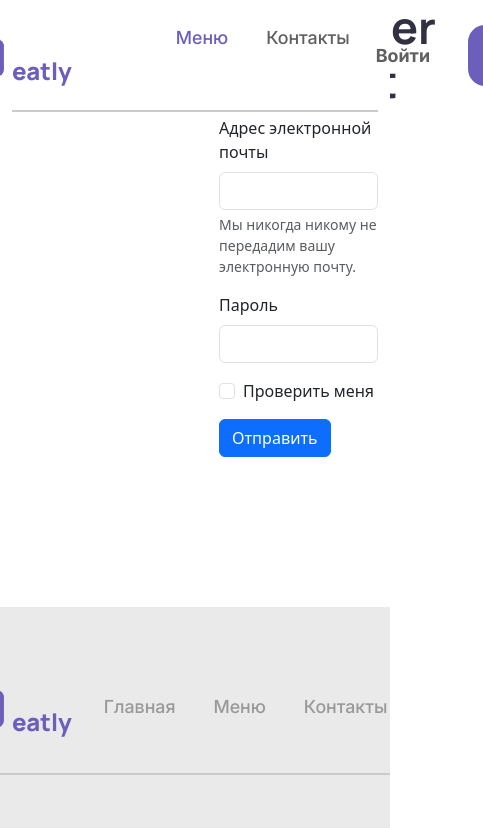
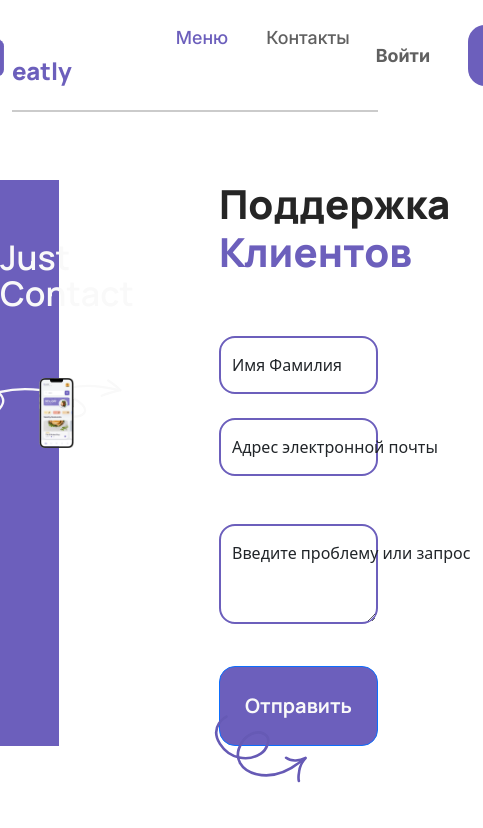
Before and after one commit to Feoor/Coursework, a website: page src/pages/contact_page.html in a window 390 px wide. Shown: the top 828 px of the page, 483 px wide, since content can reach past the window. Drawn offline with nearby package versions, Linux system fonts and the light colour scheme.

Commit message:
Доделал страницу обратной связи, остался адаптив и страница входа/регистрации

```diff
--- a/src/pages/contact_page.html
+++ b/src/pages/contact_page.html
@@ -54,29 +54,31 @@
 
                 <!--  Иллюстрации(слева)  -->
                 <div class="contact__illustrations col-6">
-                    <div class="illustrations__purple-block h-100">
-                        <h2 class="illustrations__title">Just Contact</h2>
+                    <div class="illustrations__purple-block">
+                        <h2 class="illustrations__title text-center">Just Contact</h2>
                     </div>
                 </div>
 
                 <!--  Форма обратной связи(справа)  -->
                 <div class="contact__support col-6">
-                    <h2 class="contact__title">Customer Support</h2>
+                    <h2 class="contact__title">
+                        Поддержка
+                        <span class="highlight--purple">клиентов</span>
+                    </h2>
                     <form class="contact__form needs-validation" novalidate>
-                        <div class="mb-3">
-                            <label for="exampleInputEmail1" class="form-label">Адрес электронной почты</label>
-                            <input type="email" class="form-control" id="exampleInputEmail1" aria-describedby="emailHelp">
-                            <div id="emailHelp" class="form-text">Мы никогда никому не передадим вашу электронную почту.</div>
+                        <div class="contact__form-input contact__form-input--text form-floating mb-4">
+                            <input type="text" class="form-control" id="ContactSupportFullNameInput" placeholder="Имя Фамилия">
+                            <label for="ContactSupportFullNameInput">Имя Фамилия</label>
                         </div>
-                        <div class="mb-3">
-                            <label for="exampleInputPassword1" class="form-label">Пароль</label>
-                            <input type="password" class="form-control" id="exampleInputPassword1">
+                        <div class="contact__form-input contact__form-input--email form-floating mb-5">
+                            <input type="email" class="form-control" id="ContactSupportEmailInput" placeholder="Адрес электронной почты">
+                            <label for="ContactSupportEmailInput">Адрес электронной почты</label>
                         </div>
-                        <div class="mb-3 form-check">
-                            <input type="checkbox" class="form-check-input" id="exampleCheck1">
-                            <label class="form-check-label" for="exampleCheck1">Проверить меня</label>
+                        <div class="contact__form-input contact__form-input--textarea form-floating">
+                            <textarea class="form-control" placeholder="Leave a comment here" id="ContactSupportComment" style="height: 100px"></textarea>
+                            <label for="ContactSupportComment">Введите проблему или запрос</label>
                         </div>
-                        <button type="submit" class="btn btn-primary">Отправить</button>
+                        <button type="submit" class="contact__form-btn btn btn-primary w-100">Отправить</button>
                     </form>
                 </div>
 
--- /dev/null
+++ b/src/scss/contact_us_style.scss
@@ -0,0 +1,103 @@
+.contact__wrapper {
+  padding-top: 180px;
+
+  /* Стилия иллюстраций(слева) */
+  .contact__illustrations {
+    .illustrations__purple-block {
+      width: calc(27.5% - 48px); /* Ширина блока на 50%(27.5% от всей ширины экрана) - отступ gx-5(48px) */
+      height: calc(100% - 228px); /* Блок высотой наравне с высотой формы */
+      padding-top: 60px;
+      background: var(--purple);
+      position: absolute;
+      /* Внутренний отступ контейнера(180px) + отступ gy-5(48px) = 228px */
+      top: 228px;
+      left: 0;
+
+      .illustrations__title {
+        position: relative;
+        font-family: var(--font-family), sans-serif;
+        font-weight: 600;
+        font-size: 34px;
+        line-height: 105%;
+        color: #f9f9f9;
+
+        &::after {
+          display: inline-block;
+          content: '';
+          width: 186px;
+          height: 40px;
+          background-image: url('../icons/white_straight_spiral_arrow.svg');
+          background-size: contain;
+          background-repeat: no-repeat;
+          transition: .2s background-color ease-in-out;
+          position: absolute;
+          bottom: -150%;
+          left: 50%;
+          transform: translateX(-50%);
+        }
+      }
+      /* Иллюстрация приложения на телефоне */
+      &::after {
+        display: inline-block;
+        content: '';
+        width: 60%;
+        height: 85%;
+        background-image: url('../img/mobile_screen.png');
+        background-size: contain;
+        background-repeat: no-repeat;
+        position: absolute;
+        bottom: -20%;
+        right: -25%;
+      }
+    }
+  }
+
+  /* Стили для формы(справа) */
+  .contact__support {
+    .contact__title {
+      margin-bottom: 60px;
+      font-family: var(--font-family), sans-serif;
+      font-weight: 800;
+      font-size: 40px;
+      color: #252525;
+    }
+
+    .contact__form-input input,
+    .contact__form-input textarea {
+      border: 2px solid var(--purple);
+      border-radius: 16px;
+    }
+    .contact__form-input--textarea textarea {
+      margin-bottom: 42px;
+    }
+    .contact__form-btn {
+      position: relative;
+      padding: 1.5rem 0;
+      border-radius: 16px;
+      background-color: var(--purple);
+      font-family: var(--font-family), sans-serif;
+      font-weight: 700;
+      font-size: 20px;
+      color: #f9f9f9;
+      transition: .2s background-color ease-in-out;
+
+      &:hover {
+        background-color: var(--purple-hover);
+      }
+      /* Иллюстрация */
+      &::before {
+        display: inline-block;
+        content: '';
+        width: 122px;
+        height: 122px;
+        background-image: url('../icons/spiral_arrow.svg');
+        background-repeat: no-repeat;
+        transition: .2s background-color ease-in-out;
+        position: absolute;
+        top: 35%;
+        left: -20%;
+        transform: rotate(85deg);
+      }
+    }
+  }
+}
--- a/src/scss/style.scss
+++ b/src/scss/style.scss
@@ -1,6 +1,7 @@
 @import 'fonts';
 @import "menu_styles";
 @import "restaurant_pages_style";
+@import "contact_us_style";
 
 :root {
   --font-family: "Manrope";
@@ -8,6 +9,8 @@
   --font4: "Public Sans", sans-serif;
   --font5: "Quicksand", sans-serif;
   --font6: "Plus Jakarta Sans", sans-serif;
+  --purple: #6c5fbc;
+  --purple-hover: #5a4aa3;
 }
 
 /* Базовые стили */
@@ -97,11 +100,11 @@ h2 {
     }
   }
   .menu__item--active {
-    color: #6c5fbc;
+    color: var(--purple);
   }
 }
 .highlight--purple {
-  color: #6c5fbc;
+  color: var(--purple);
 }
 .text-muted {
   color: #7c6fcd !important;
@@ -161,7 +164,7 @@ h2 {
   top: 0; left: 0; bottom: 0; right: 0;
   }
   &:hover {
-    background-color: #6c5fbc;
+    background-color: var(--purple);
     &::after {
       background: url("../icons/bookmark_white.svg") no-repeat;
       background-size: cover;
@@ -218,7 +221,7 @@ h2 {
     top: 0; left: 0; bottom: 0; right: 0;
   }
   &:hover {
-    background-color: #6c5fbc;
+    background-color: var(--purple);
   }
 }
 
@@ -258,7 +261,7 @@ h2 {
 /* Фиолетовый скроллбар */
 .purple-scrollbar {
   --sb-track-color: rgba(108, 95, 188, 0.2);
-  --sb-thumb-color: #6c5fbc;
+  --sb-thumb-color: var(--purple);
   --sb-size: 11px;
 
   &::-webkit-scrollbar {
@@ -305,7 +308,7 @@ h2 {
       font-weight: 900;
       font-size: 24px;
       line-height: 130%;
-      color: #6c5fbc;
+      color: var(--purple);
       cursor: pointer;
     }
 
@@ -345,7 +348,7 @@ h2 {
         font-size: 18px;
         line-height: 150%;
         color: #f9f9f9;
-        background: #6c5fbc;;
+        background: var(--purple);;
         border: none;
         border-radius: 17px;
         padding: 17px 26px;
@@ -353,7 +356,7 @@ h2 {
         transition: background .2s;
 
         &:hover {
-            background: #5a4aa3;
+            background: var(--purple-hover);
         }
     }
   }
@@ -411,7 +414,7 @@ h2 {
       .hero__btn--primary {
         border-radius: 12px;
         padding: 1rem 28px;
-        background: #6c5fbc;
+        background: var(--purple);
         border: none;
         font-family: var(--font-family), sans-serif;
         font-weight: 600;
@@ -422,24 +425,24 @@ h2 {
         transition: background .3s;
 
         &:hover {
-          background: #5a4aa3;
+          background: var(--purple-hover);
         }
       }
       .hero__btn--secondary {
         border-radius: 12px;
         padding: 1rem 28px;
         background: inherit;
-        border: 1.50px solid #6c5fbc;
+        border: 1.50px solid var(--purple);
         font-family: var(--font-family), sans-serif;
         font-weight: 600;
         font-size: 16px;
         letter-spacing: 0.01em;
         text-transform: capitalize;
-        color: #6c5fbc;
+        color: var(--purple);
         transition: background .3s;
 
         &:hover {
-          background: #6c5fbc;
+          background: var(--purple);
           color: #fff;
         }
       }
@@ -620,7 +623,7 @@ h2 {
       height: 63px;
       padding-left: 26px;
       padding-right: 68px;
-      background: #6c5fbc;
+      background: var(--purple);
       border: none;
       font-family: var(--font-family), sans-serif;
       font-weight: 600;
@@ -655,7 +658,7 @@ h2 {
         right: -85%;
       }
       &:hover {
-        background: #5a4aa3;
+        background: var(--purple-hover);
       }
       &:hover::after {
         transform: translateX(8px) translateY(-45%);
@@ -852,7 +855,7 @@ h2 {
   height: 280px;
   padding: 40px 65px;
   border-radius: 30px;
-  background: #6c5fbc url("../img/sale_bg.jpg");
+  background: var(--purple) url("../img/sale_bg.jpg");
   background-size: cover;
   position: relative;
 
@@ -900,7 +903,7 @@ h2 {
       border-radius: 11px;
       height: 53px;
       padding: 0 24px;
-      background: #6c5fbc;
+      background: var(--purple);
       border: none;
       font-family: var(--font-family), sans-serif;
       font-weight: 600;
@@ -912,7 +915,7 @@ h2 {
       transition: background .3s;
 
       &:hover {
-        background: #5a4aa3;
+        background: var(--purple-hover);
       }
     }
   }
@@ -935,7 +938,7 @@ h2 {
       font-weight: 900;
       font-size: 24px;
       line-height: 130%;
-      color: #6c5fbc;
+      color: var(--purple);
       cursor: pointer;
     }
     .footer__list {
@@ -976,7 +979,7 @@ h2 {
 
         &:hover {
           background: rgba(0, 0, 0, 0.05);
-          color: #6c5fbc;
+          color: var(--purple);
         }
       }
     }
```
Also changed, not shown: src/scss/menu_styles.scss (+16 -16 lines), src/css/style.css, src/icons/white_straight_spiral_arrow.svg (added), 1 other file.
